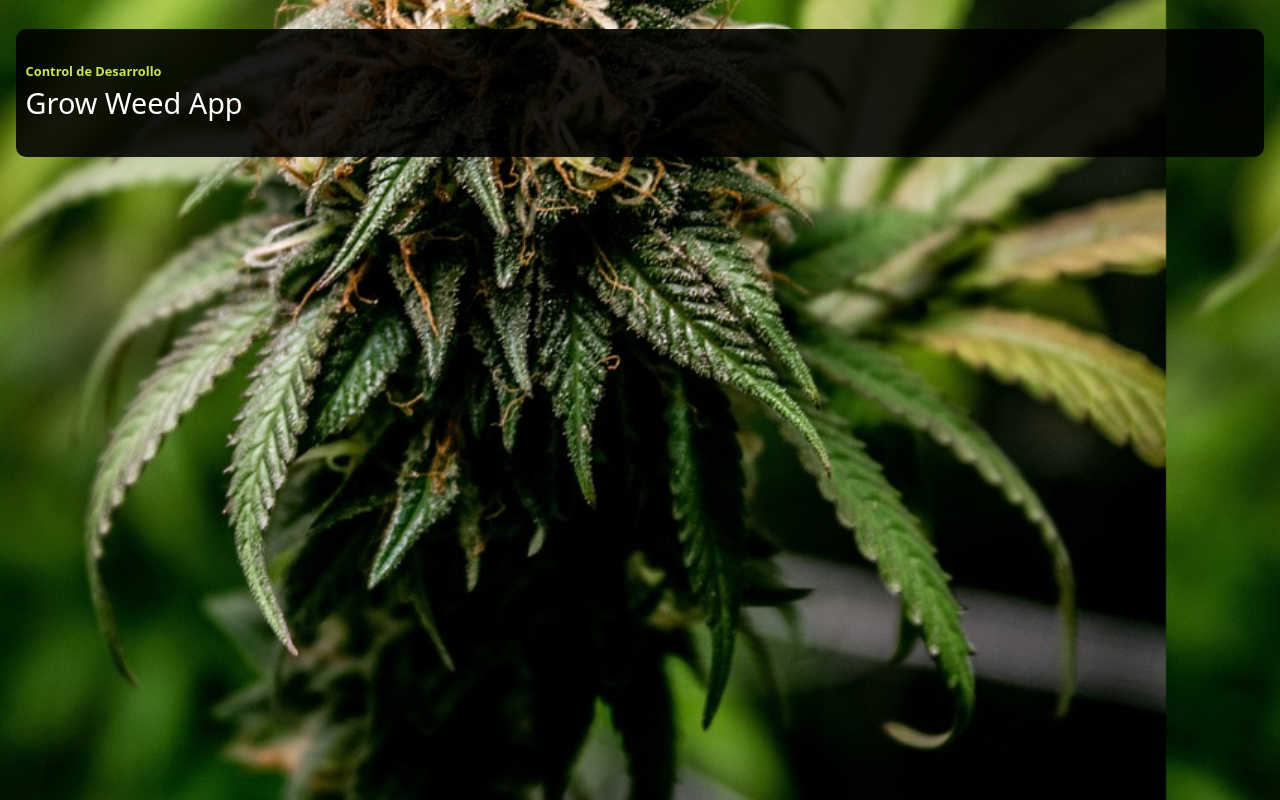
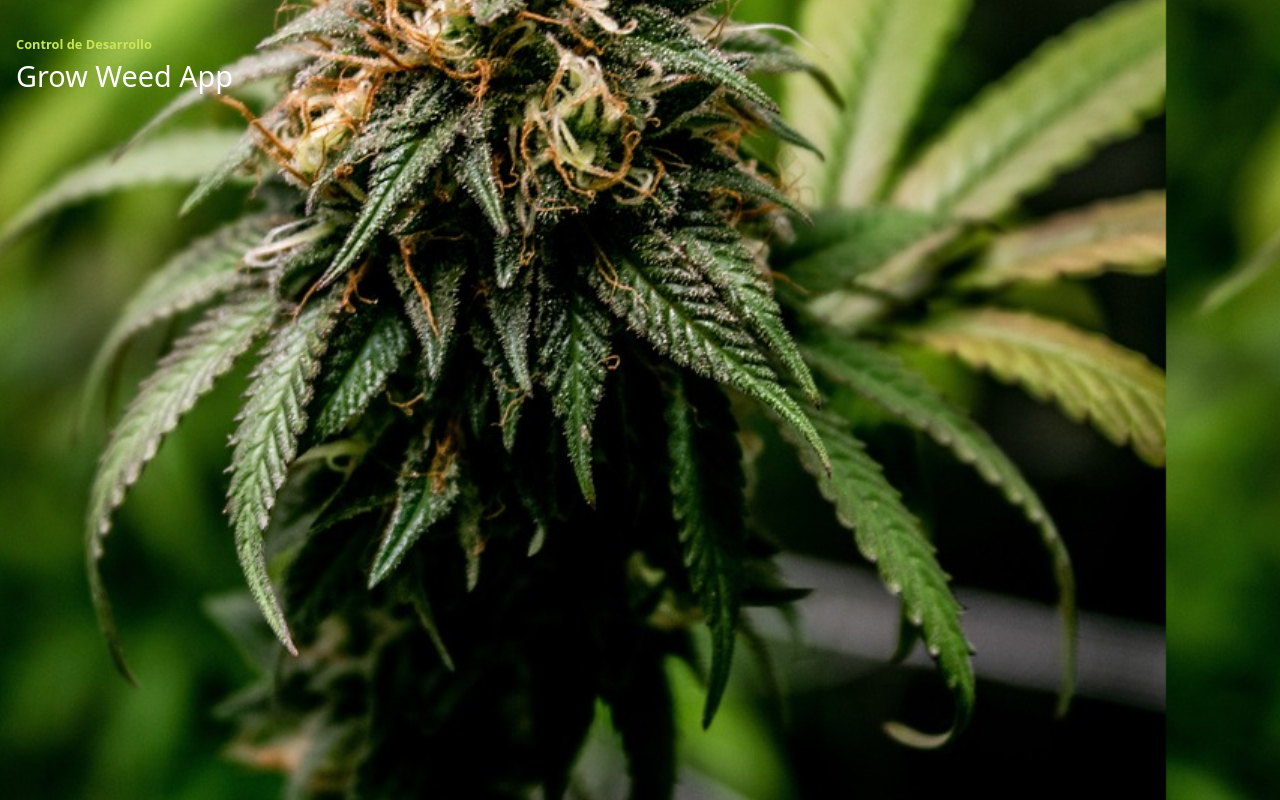
Before and after one commit to ignaarguello/grow-weed-app, a React (Vite) app: page /desarrollo in a window 1280 px wide. Built offline with nearby package versions, Linux system fonts and the light colour scheme.

Commit message:
Add: Cambios en CDesarrollo-1

```diff
--- a/src/components/CDesarrollo/CDesarrollo_1.css
+++ b/src/components/CDesarrollo/CDesarrollo_1.css
@@ -2,12 +2,9 @@
 @media screen and (min-width: 360px) {
   /* Contenedor General del Componente Desarrollo - 1 */
   #ContenedorGeneral_CDesarrollo_1 {
-    background-color: rgba(0, 0, 0, 0.88);
     border-radius: 10px;
-    height: 8rem;
-    padding: .6rem;
-    margin-top: .8rem;
     display: flex;
+    margin-top: 1.2rem;
     flex-direction: column;
     justify-content: center;
   }
```
